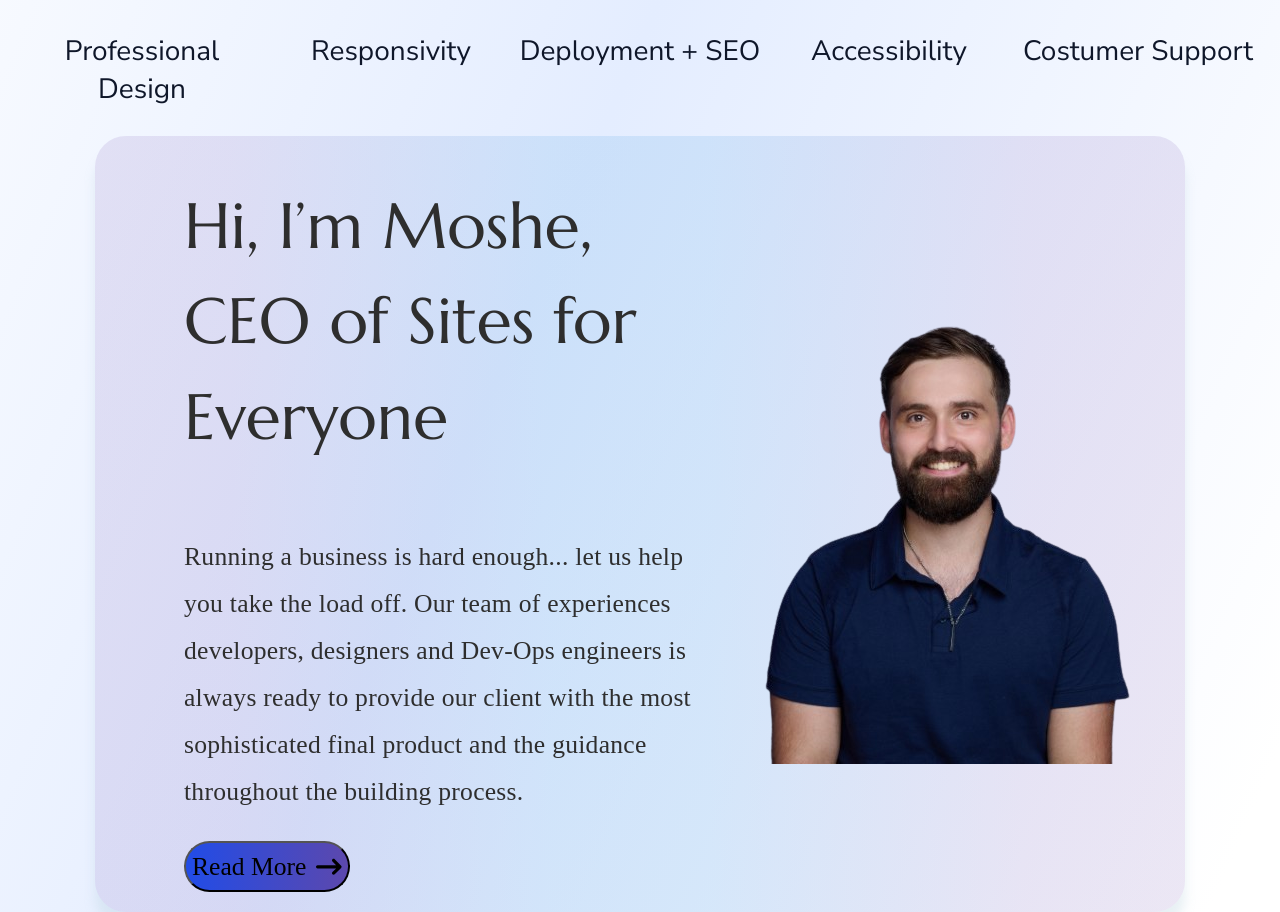
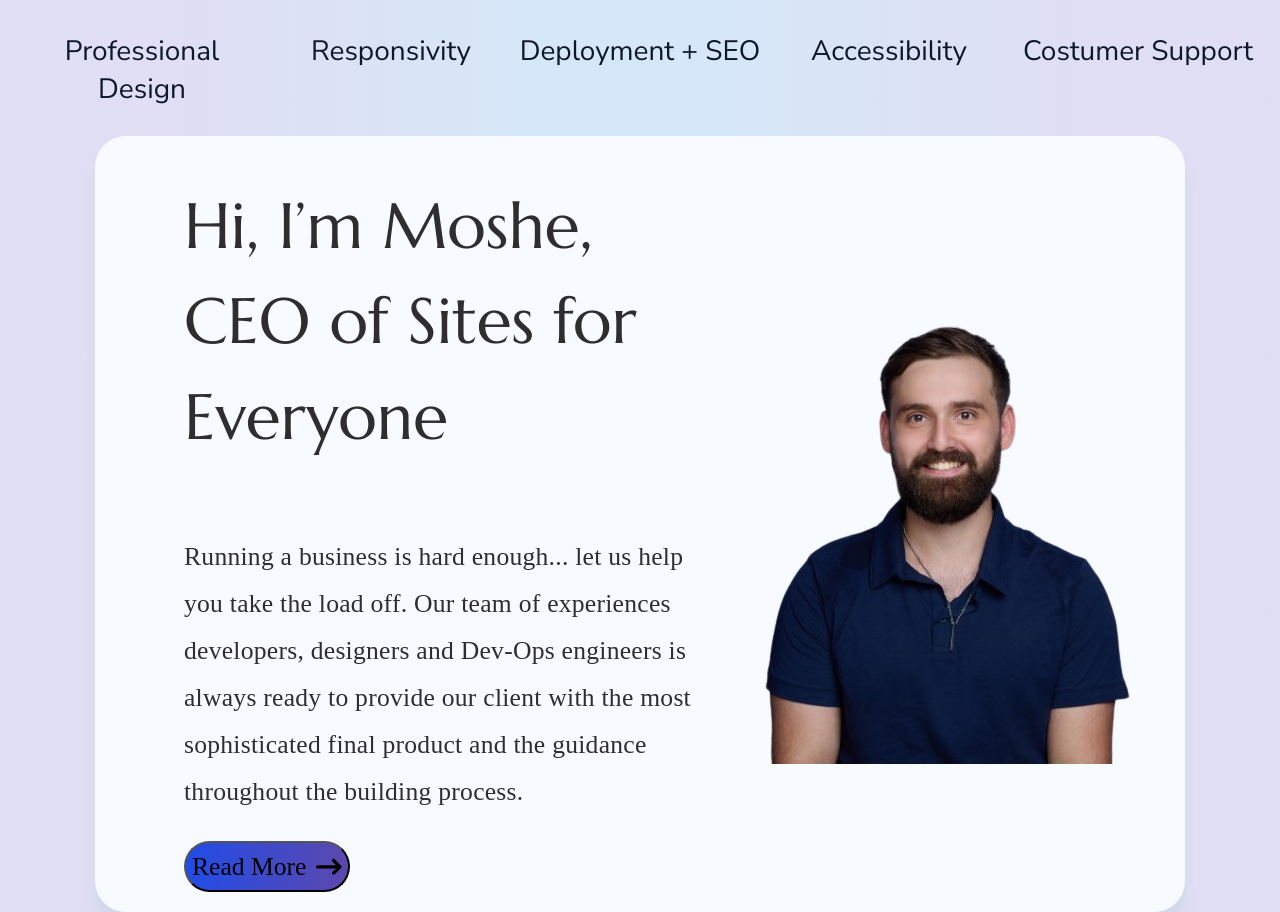
Before and after one commit to lionsgrandson/sites_for_everyone5.0, a React (Create React App) app: page / in a window 1280 px wide. Shown: the part 660-1572 px from the top of the page. Built offline with nearby package versions, Linux system fonts and the light colour scheme.

Commit message:
style(background) fixed the background colors and shades

```diff
--- a/src/App.css
+++ b/src/App.css
@@ -2,11 +2,5 @@
   text-align: center;
 }
 .home-hero {
-  background: linear-gradient(
-      113.23deg,
-      #ffffff 0%,
-      #e4edff 48.21%,
-      #ffffff 96.42%
-    ),
-    linear-gradient(0deg, #f7fbff, #f7fbff);
-}
+background: linear-gradient(90.08deg, rgba(111, 72, 173, 0.13) 12.61%, rgba(105, 174, 231, 0.2) 41.83%, rgba(105, 174, 231, 0.2) 56.44%, rgba(111, 72, 173, 0.128) 85.66%);
+  }
--- a/src/components/about_home/aboutHome.css
+++ b/src/components/about_home/aboutHome.css
@@ -7,13 +7,8 @@
   padding-left: 8.9rem;
   display: flex;
   align-items: center;
-  background: linear-gradient(
-    90.08deg,
-    rgba(111, 72, 173, 0.13) 12.61%,
-    rgba(105, 174, 231, 0.2) 41.83%,
-    rgba(105, 174, 231, 0.2) 56.44%,
-    rgba(111, 72, 173, 0.128) 85.66%
-  );
+
+  background: rgba(247, 251, 255, 1);
 }
 .home-about-innder-div {
   display: flex;
```
